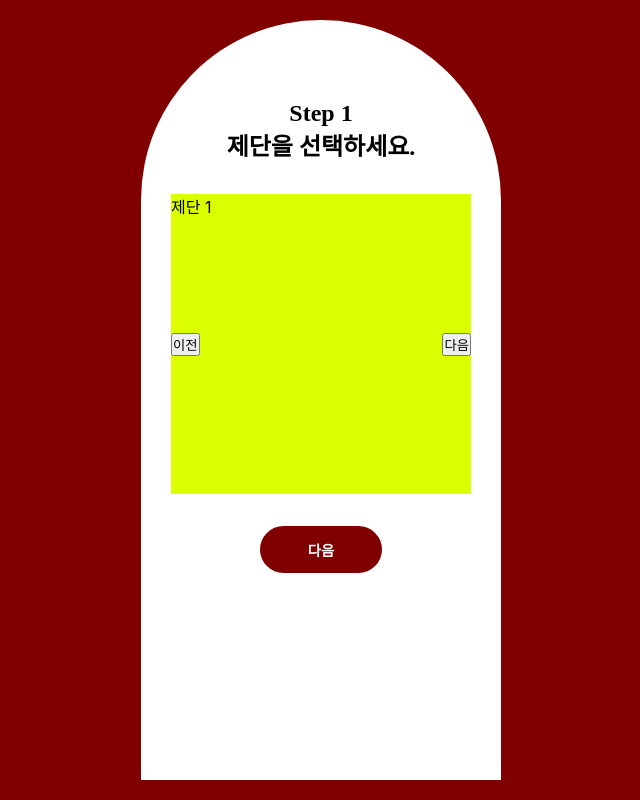
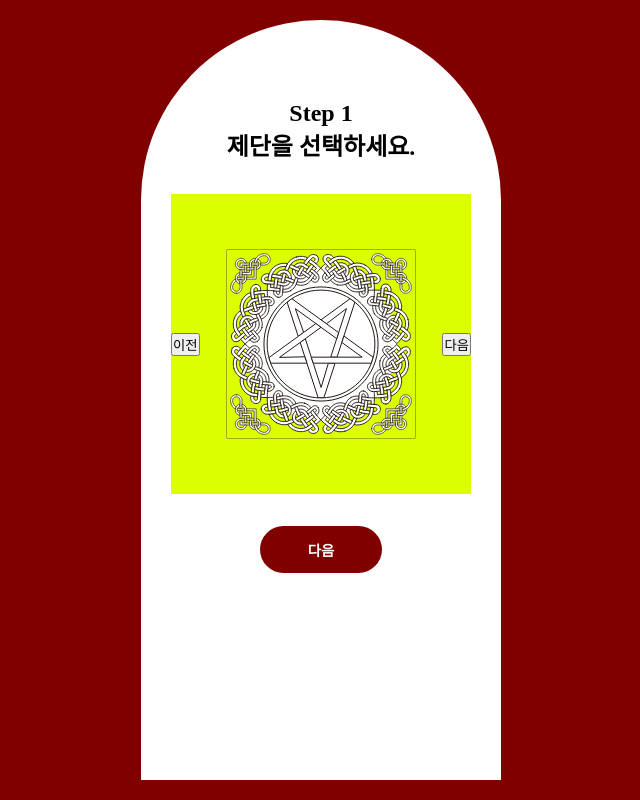
Before and after one commit to strawberryoolongtea/strawberry-altar, a Next.js app: page /step/bottom in a window 1280 px wide. Shown: the whole page, without its empty margins (319-959 px from the left). Built offline with nearby package versions, Linux system fonts and the light colour scheme; a web font is replaced by a local one.

Commit message:
Update : 🤞 제단 스타일 이미지 설정

```diff
--- /dev/null
+++ b/data/bottoms.js
@@ -0,0 +1,5 @@
+export const bottoms = [
+  { id: 1, img: "altar1.svg" },
+  { id: 2, img: "style 2" },
+  { id: 3, img: "style 3" },
+];
--- a/pages/step/bottom.js
+++ b/pages/step/bottom.js
@@ -1,15 +1,22 @@
 import styles from "../../styles/Bottom.module.scss";
 import Link from "next/link";
 import { useState } from "react";
+import { bottoms } from "../../data/bottoms";
+import Image from "next/image";
+
 export default function Bottom() {
+  const [bottomStyle, setBottomStyle] = useState(bottoms[0].img);
   const [translateValue, setTranslateValue] = useState(300);
+  console.log(bottomStyle.id);
   function handlePrev() {
     switch (translateValue) {
       case 0:
         setTranslateValue(300);
+        setBottomStyle(bottoms[0].img);
         break;
       case -300:
         setTranslateValue(0);
+        setBottomStyle(bottoms[1].img);
         break;
     }
   }
@@ -17,9 +24,11 @@ export default function Bottom() {
     switch (translateValue) {
       case 300:
         setTranslateValue(0);
+        setBottomStyle(bottoms[1].img);
         break;
       case 0:
         setTranslateValue(-300);
+        setBottomStyle(bottoms[2].img);
         break;
     }
   }
@@ -34,7 +43,14 @@ export default function Bottom() {
           className={styles.bottoms}
           style={{ transform: `translateX(${translateValue}px)` }}
         >
-          <li className={styles.bottom}>제단 1</li>
+          <li className={styles.bottom}>
+            <Image
+              src={`/${bottomStyle}`}
+              alt="skull"
+              width={200}
+              height={200}
+            />
+          </li>
           <li className={styles.bottom}>제단 2</li>
           <li className={styles.bottom}>제단 3</li>
         </ul>
--- a/pages/step/candle.js
+++ b/pages/step/candle.js
@@ -5,7 +5,7 @@ import Color from "../../components/Color";
 import { useState } from "react";
 export default function Candle() {
   const [colorDescription, setColorDescription] = useState("");
-  const [candleColor, setCandleColor] = useState("#dcff00");
+  const [candleColor, setCandleColor] = useState(colors[0].color);
   return (
     <section className={styles.container}>
       <div className={styles.title}>
--- a/styles/Bottom.module.scss
+++ b/styles/Bottom.module.scss
@@ -34,6 +34,8 @@
     // transform: translateX(-300px);
   }
   .bottom {
+    display: flex;
+    justify-content: center;
     width: 300px;
     height: 300px;
     list-style: none;
```
Also changed, not shown: public/altar1.svg (added).
